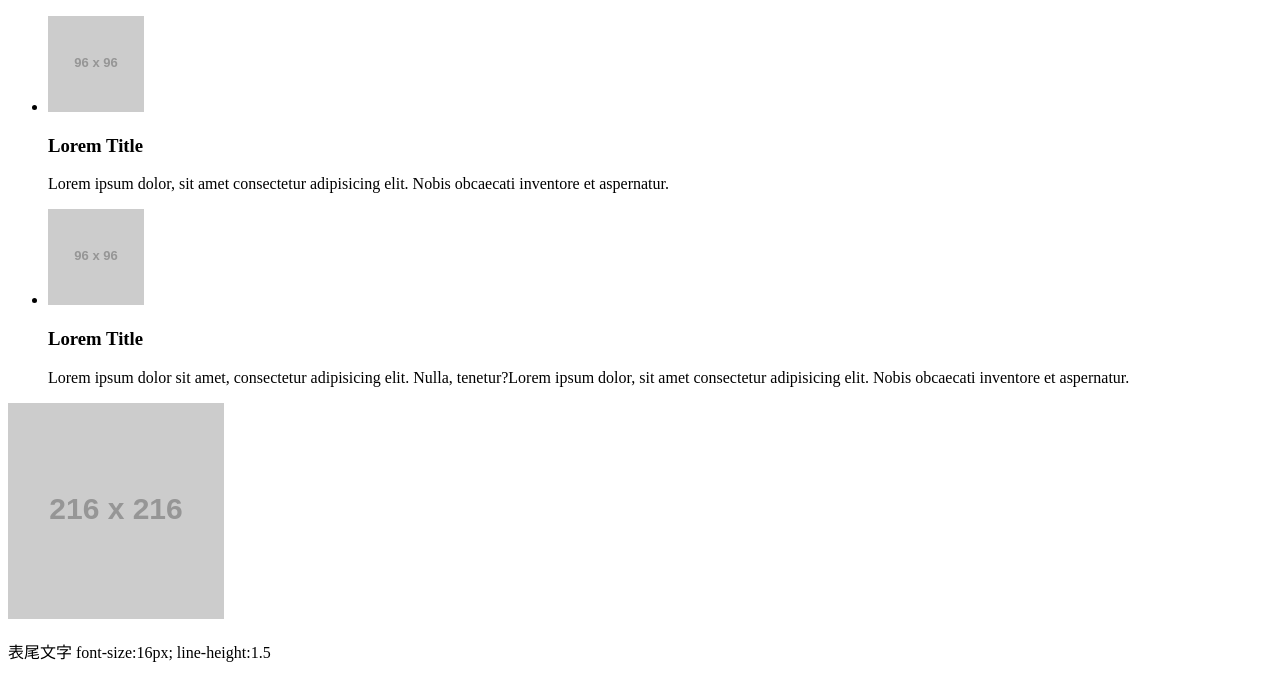
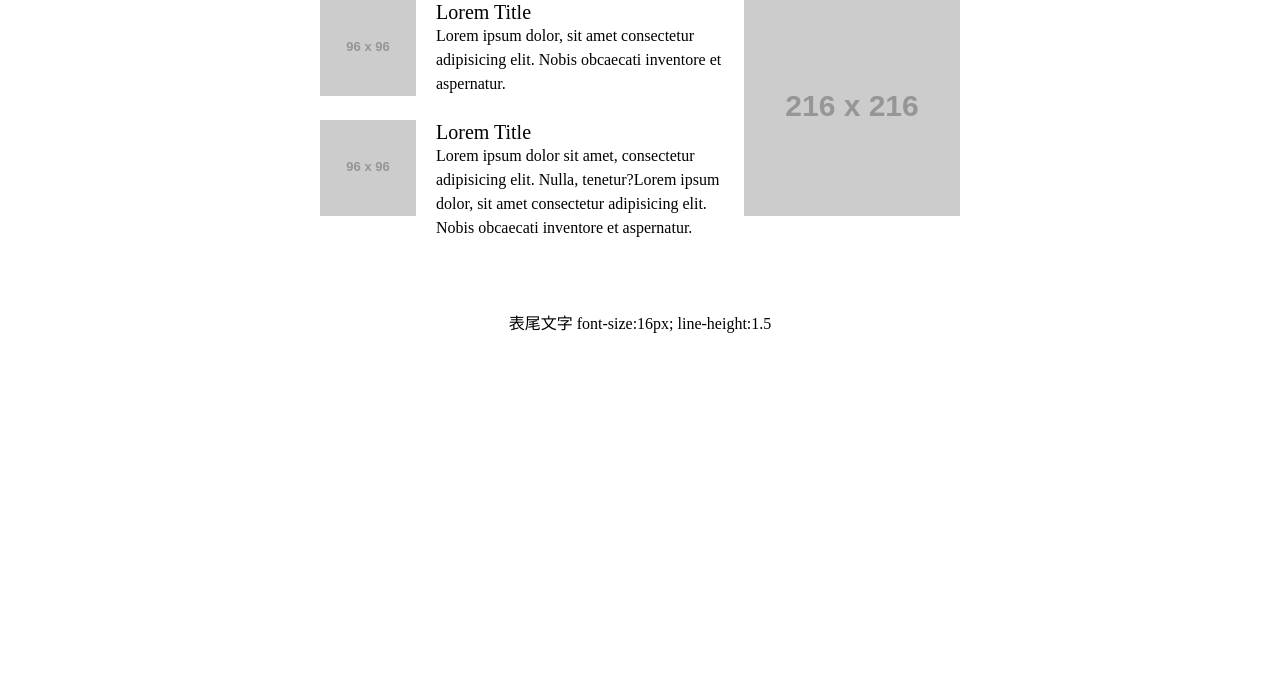
Before and after one commit to rjjq/2023-hex-homework, a plain HTML site: page Week1/pixel-perfect-kata/index.html in a window 1280 px wide. Drawn offline with Linux system fonts and the light colour scheme; placeholder pictures from the web are drawn by us.

Commit message:
fix pixel-pefect-kata css path

```diff
--- a/Week1/pixel-perfect-kata/index.html
+++ b/Week1/pixel-perfect-kata/index.html
@@ -4,7 +4,7 @@
     <meta charset="UTF-8">
     <meta name="viewport" content="width=device-width, initial-scale=1.0">
     <title>Document</title>
-    <link rel="stylesheet" href="kata-5.css">
+    <link rel="stylesheet" href="index.css">
 </head>
 <body>
     <div class="container">
```
